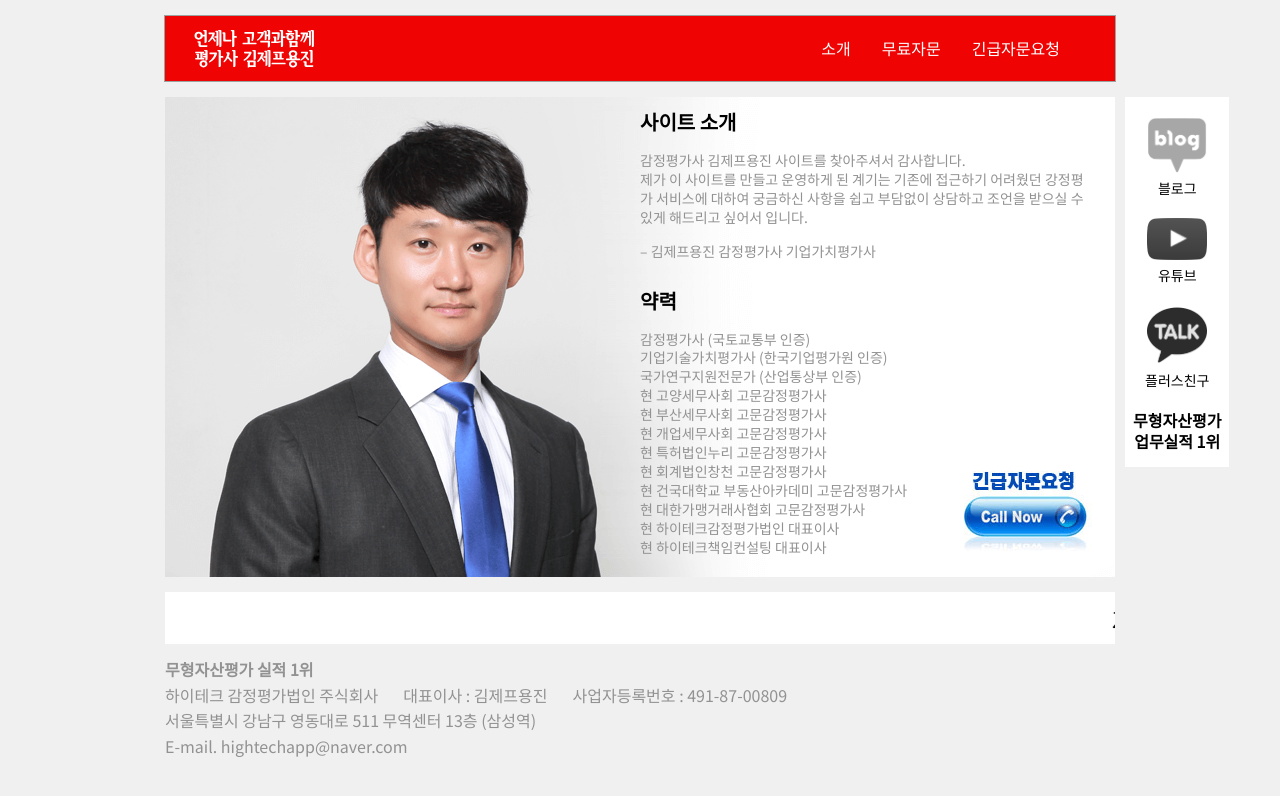
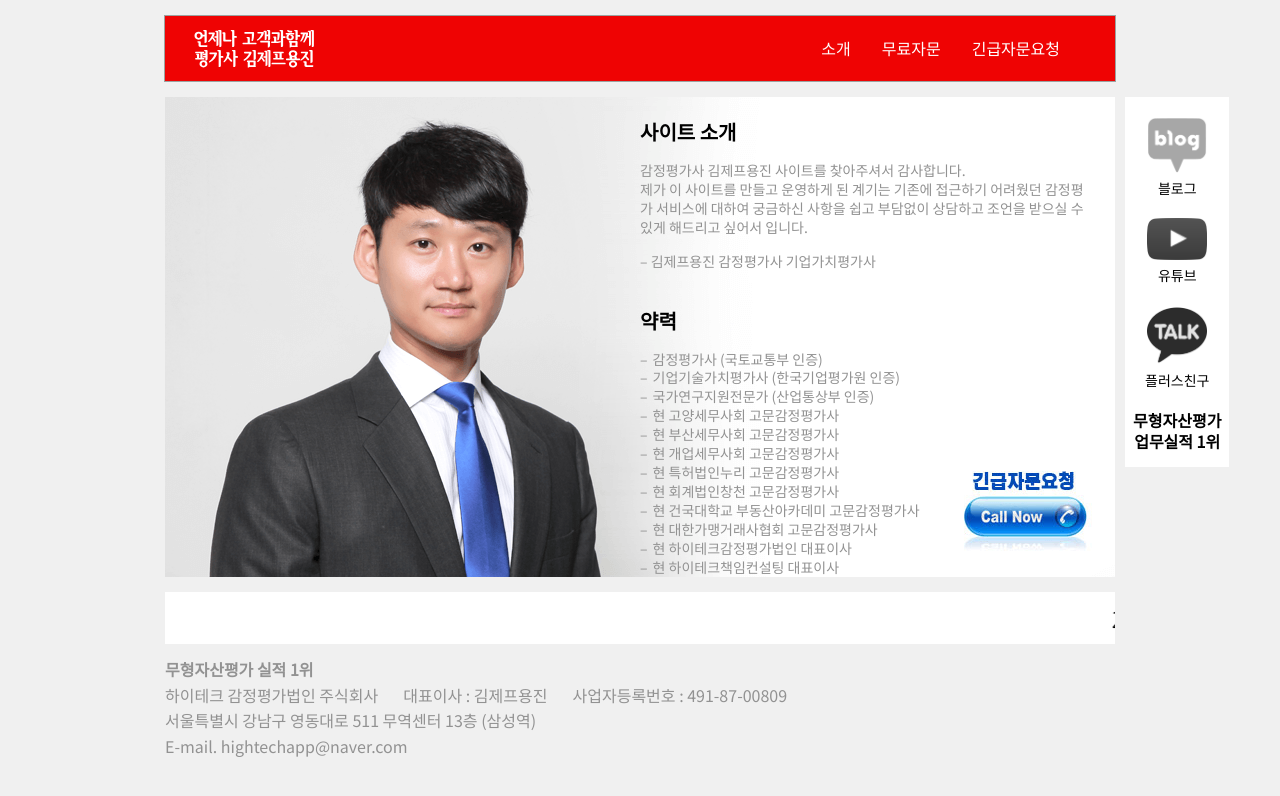
Before and after one commit to gliburch/kimyongjin, a Jekyll site: the page built from 1-about.md, in a window 1280 px wide. Shown: the top 796 px of the page. Built offline with Jekyll 4.4.1, drawn with Linux system fonts in a browser that asks for light colours; nearby versions of some CDN libraries.

Commit message:
Fix some content display bugs

```diff
--- a/1-about.md
+++ b/1-about.md
@@ -5,16 +5,17 @@ permalink: /about/
 ---
 
 <style>
-main h2 {
-  margin-bottom:10px;
-  padding-top:10px;
+/* 스타일 덮어쓰기 */
+main > h2 {
   font-size:20px;
 }
-main p {
-  margin-top:10px
-  margin-bottom:10px;
-  line-height:135%;
+main > h2:first-of-type {
+  padding-top:20px;
+}
+main > p,
+main > ul {
   font-size:14px;
+  line-height:135%
 }
 </style>
 
@@ -23,23 +24,25 @@ main p {
 ## 사이트 소개
 
 감정평가사 김제프용진 사이트를 찾아주셔서 감사합니다.<br>
-제가 이 사이트를 만들고 운영하게 된 계기는 기존에 접근하기 어려웠던 강정평가 서비스에 대하여 궁금하신 사항을 쉽고 부담없이 상담하고 조언을 받으실 수 있게 해드리고 싶어서 입니다.
+제가 이 사이트를 만들고 운영하게 된 계기는 기존에 접근하기 어려웠던 감정평가 서비스에 대하여 궁금하신 사항을 쉽고 부담없이 상담하고 조언을 받으실 수 있게 해드리고 싶어서 입니다.
 
 -- 김제프용진 감정평가사 기업가치평가사
 
 ## 약력
 
-감정평가사 (국토교통부 인증)<br>
-기업기술가치평가사 (한국기업평가원 인증)<br>
-국가연구지원전문가 (산업통상부 인증)<br>
-현 고양세무사회 고문감정평가사<br>
-현 부산세무사회 고문감정평가사<br>
-현 개업세무사회 고문감정평가사<br>
-현 특허법인누리 고문감정평가사<br>
-현 회계법인창천 고문감정평가사<br>
-현 건국대학교 부동산아카데미 고문감정평가사<br>
-현 대한가맹거래사협회 고문감정평가사<br>
-현 하이테크감정평가법인 대표이사<br>
-현 하이테크책임컨설팅 대표이사<br>
+<ul>
+<li>감정평가사 (국토교통부 인증)</li>
+<li>기업기술가치평가사 (한국기업평가원 인증)</li>
+<li>국가연구지원전문가 (산업통상부 인증)</li>
+<li>현 고양세무사회 고문감정평가사</li>
+<li>현 부산세무사회 고문감정평가사</li>
+<li>현 개업세무사회 고문감정평가사</li>
+<li>현 특허법인누리 고문감정평가사</li>
+<li>현 회계법인창천 고문감정평가사</li>
+<li>현 건국대학교 부동산아카데미 고문감정평가사</li>
+<li>현 대한가맹거래사협회 고문감정평가사</li>
+<li>현 하이테크감정평가법인 대표이사</li>
+<li>현 하이테크책임컨설팅 대표이사</li>
+</ul>
 
 {% include contacts.html %}
--- a/assets/css/default.css
+++ b/assets/css/default.css
@@ -23,13 +23,16 @@ main {
   margin:15px auto;
   background-color:#fff;
 }
-main h2 {
+main > h2 {
   margin-left:50%;
   margin-right:25px;
-  margin-bottom:25px;
+  margin-bottom:15px;
+  padding-top:20px;
+}
+main > h2:first-of-type {
   padding-top:50px;
 }
-main p {
+main > p {
   margin-left:50%;
   margin-right:25px;
   margin-top:15px;
@@ -37,29 +40,47 @@ main p {
   color:#929292;
   line-height:140%;
 }
-main p a {
+main > p a {
   color:#929292;
   text-decoration:none;
 }
-main p a:hover {
+main > p a:hover {
   text-decoration:underline;
+}
+main > ul {
+  margin-left:50%;
+  margin-right:25px;
+  margin-top:15px;
+  margin-bottom:15px;
+}
+main > ul li {
+  color:#929292;
+  list-style: none;
+}
+main > ul li:before {
+  content:"–";
+  display:inline-block;
+  margin-right:5px;
 }
 @media (max-width: 950px) {
   main {
     width:auto;
     margin:15px;
   }
-  main h2 {
-    margin-left:20px;
-    margin-right:20px;
-    padding-top:30px;
-  }
-  main p {
+  main > h2 {
     margin-left:20px;
     margin-right:20px;
   }
-  main p br {
+  main > p {
+    margin-left:20px;
+    margin-right:20px;
+  }
+  main > p br {
     display:none;
+  }
+  main > ul {
+    margin-left:20px;
+    margin-right:20px;
   }
 }
 main .sidebar {
```
